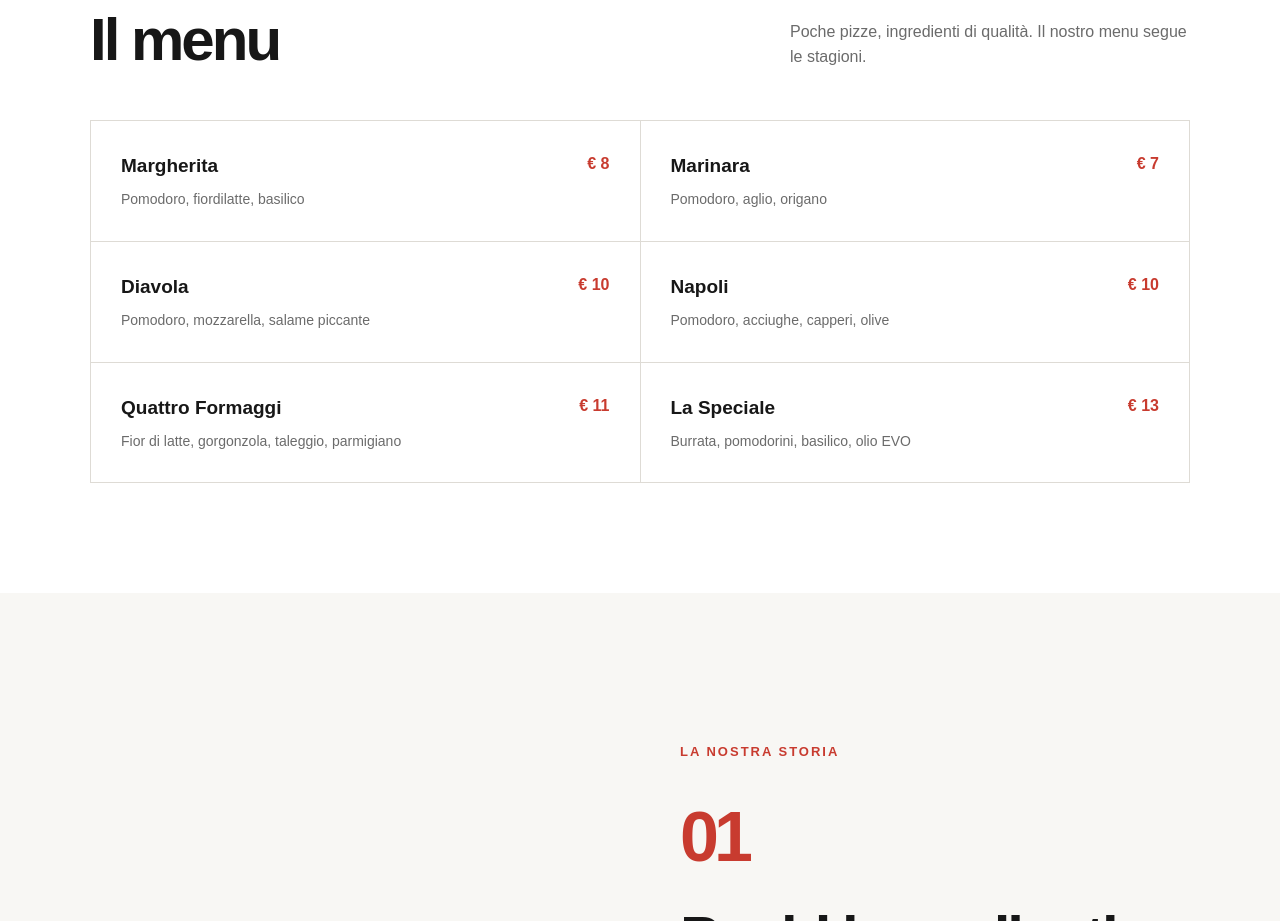
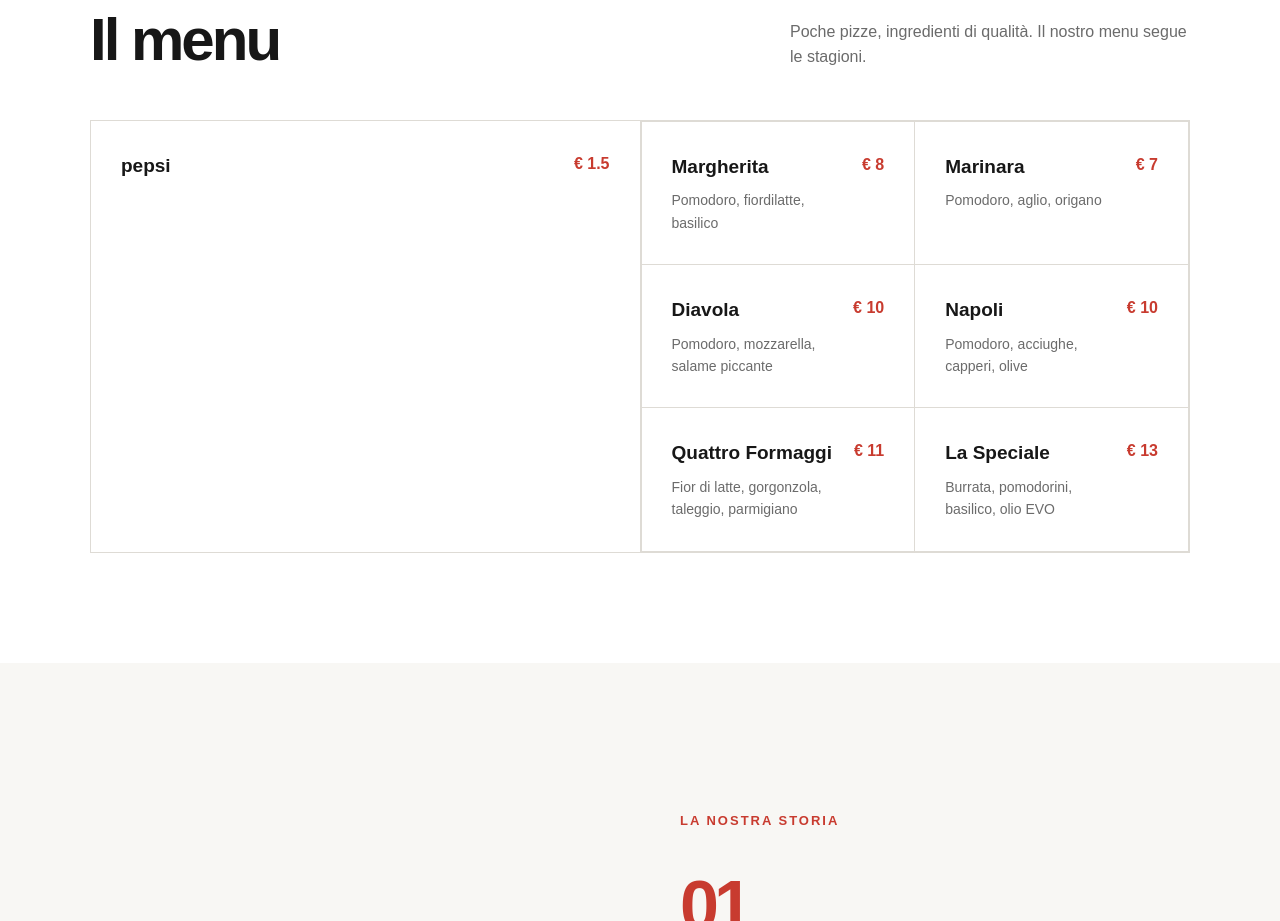
Before and after one commit to SilvanaCitro/PizzeriaWeb, a plain HTML site: page index.html in a window 1280 px wide. Shown: the part 900-1821 px from the top of the page. Drawn offline with Linux system fonts and the light colour scheme; a script that the page names is missing.

Commit message:
aggiuntabevanda

```diff
--- a/index.html
+++ b/index.html
@@ -106,6 +106,15 @@
 
                     <article class="pizza-card">
                         <div>
+                            <h3>pepsi </h3>
+                        </div>
+
+                        <span>€ 1.5</span>
+                    </article>
+		  <div class="pizza-grid">
+
+                    <article class="pizza-card">
+                        <div>
                             <h3>Margherita</h3>
                             <p>
                                 Pomodoro, fiordilatte, basilico
@@ -114,6 +123,7 @@
 
                         <span>€ 8</span>
                     </article>
+
 
 
                     <article class="pizza-card">
```
